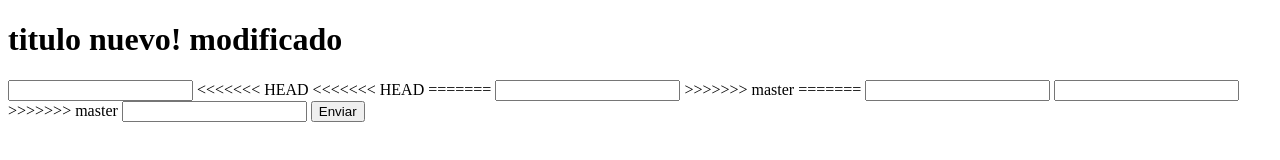
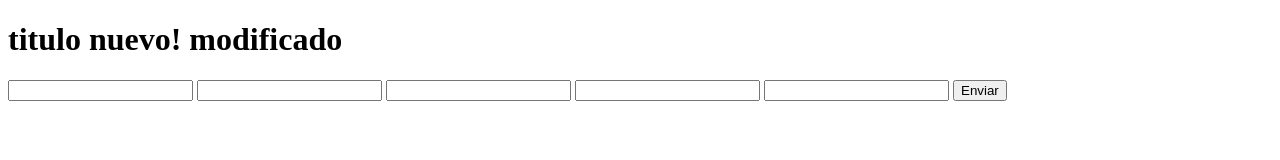
Before and after one commit to cruzhar/hello-world-git, a plain HTML site: page index.html in a window 1280 px wide. Drawn offline with Linux system fonts and the light colour scheme.

Commit message:
se corrigio los datos

```diff
--- a/index.html
+++ b/index.html
@@ -9,17 +9,9 @@
     <h1>titulo nuevo! modificado</h1>
     <form action="#" method="GET">
 <input type="text" name="firstname" id="fistname">
-<<<<<<< HEAD
-<<<<<<< HEAD
-
-=======
 <input type="text" name="lastname" id="lastname">
->>>>>>> master
-=======
 <input type="text" lastname="lastname" id="lastname">
 <input type="text" lastname2="lastname" id="lastname2">
->>>>>>> master
-
 <input type="text" name="lastname" id="lastname3">
 
 <input type="button" value="Enviar">
```
